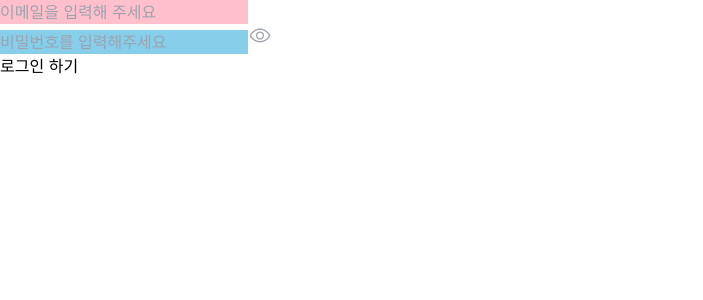
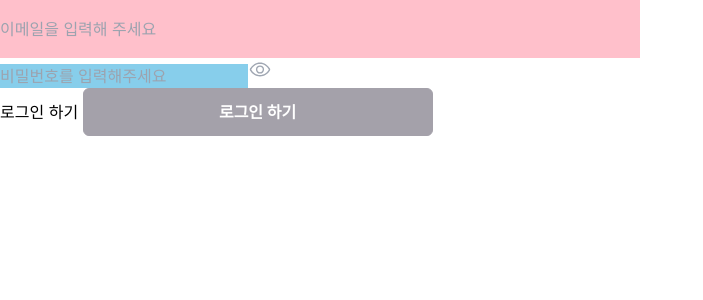
Before and after one commit to hbs0133/GlobalNomard-7, a Next.js app: page /auth/LoginPage in a window 1280 px wide. Shown: the top 300 px of the page, without its empty margins (0-703 px from the left). Built offline with nearby package versions, Linux system fonts and the light colour scheme.

Commit message:
테일윈드 적용 중

```diff
--- a/src/components/Input/Input.tsx
+++ b/src/components/Input/Input.tsx
@@ -1,15 +1,17 @@
 'use client';
 
+import { twMerge } from 'tailwind-merge';
 import { useState } from 'react';
 import React from 'react';
 
 interface InputProps extends React.InputHTMLAttributes<HTMLInputElement> {
     id: string;
     placeholder: string;
+    inputsize: | 'large' | 'medium' | 'small'
     error?: string;
 }
 
-function Input({ id, placeholder, error, className = '', ...inputProps }: InputProps) {
+function Input({ id, placeholder, error, inputsize, className = '', ...inputProps }: InputProps) {
     const [value, setValue] = useState<string | null>(null);
     const [emailError, setEmailError] = useState<string | null>(null);
 
@@ -28,6 +30,12 @@ function Input({ id, placeholder, error, className = '', ...inputProps }: InputP
         }
     };
 
+    const style = {
+        large: 'w-[640px] h-[58px] text-[16px] text-black',
+        medium: 'w-[100%] h-[58px] text-[16px] text-black',
+        small: 'w-[100%] h-[58px] text-[16px] text-black'
+    };
+
     return (
         <div>
             <div>
@@ -40,6 +48,10 @@ function Input({ id, placeholder, error, className = '', ...inputProps }: InputP
                     onBlur={(e) => handleBlur(e.target.value)}
                     autoComplete="new-password"
                     {...inputProps}
+
+                    className={twMerge(
+                        ` ${style[inputsize]}`
+                    )}
                 />
             </div>
             {emailError && <p style={{ color: 'red' }}>{emailError}</p>}
--- a/src/pages/auth/LoginPage.tsx
+++ b/src/pages/auth/LoginPage.tsx
@@ -6,6 +6,7 @@ import { useState, useEffect } from 'react';
 import { ILoginResponse } from '@/types/auth';
 import Input from '@/components/Input/Input';
 import PwdInput from '@/components/Input/PwdInput';
+import Button from '@/components/Button/Button';
 
 const Login = () => {
     const [email, setEmail] = useState('');
@@ -27,18 +28,15 @@ const Login = () => {
         setError(null);
 
         try {
-            // 로그인 API 요청
             const response = await axios.post<ILoginResponse>('https://sp-globalnomad-api.vercel.app/7-7/auth/login', {
                 email: email,
                 password: password,
             });
 
-            // 사용자 정보와 액세스 토큰을 받아옴
             const data = response.data;
             console.log(data);
             const { user, accessToken, refreshToken } = data;
 
-            // 상태 설정
             setUser(user, accessToken);
             localStorage.setItem('accessToken', accessToken);
             localStorage.setItem('refreshToken', refreshToken);
@@ -61,6 +59,7 @@ const Login = () => {
                 id='email'
                 placeholder='이메일을 입력해 주세요'
                 value={email}
+                inputsize='large'
                 onChange={(e) => setEmail(e.target.value)}
             />
             <PwdInput
@@ -74,6 +73,10 @@ const Login = () => {
             </button>
 
             {error?.general && <div style={{ color: 'red' }}>{error.general}</div>} {/* 일반 에러 표시 */}
+
+            <Button onClick={onSubmit} size='large' status={loading || email.length == 0 || password.length == 0 ? 'inactive' : 'active'} >
+                {loading ? '로그인 중...' : '로그인 하기'}
+            </Button>
         </>
     );
 };
--- a/src/pages/mypage/infoPage.tsx
+++ b/src/pages/mypage/infoPage.tsx
@@ -4,7 +4,7 @@ import axios from 'axios'
 import { IUser, IUserInforEdit } from '@/types/user'
 import { useRouter } from 'next/router'
 import { useUserStore } from '@/hooks/useUserStore'
-import React, { use, useEffect, useState } from 'react'
+import React, { useEffect, useState } from 'react'
 import Input from '@/components/Input/Input';
 
 function InfoPage() {
```
